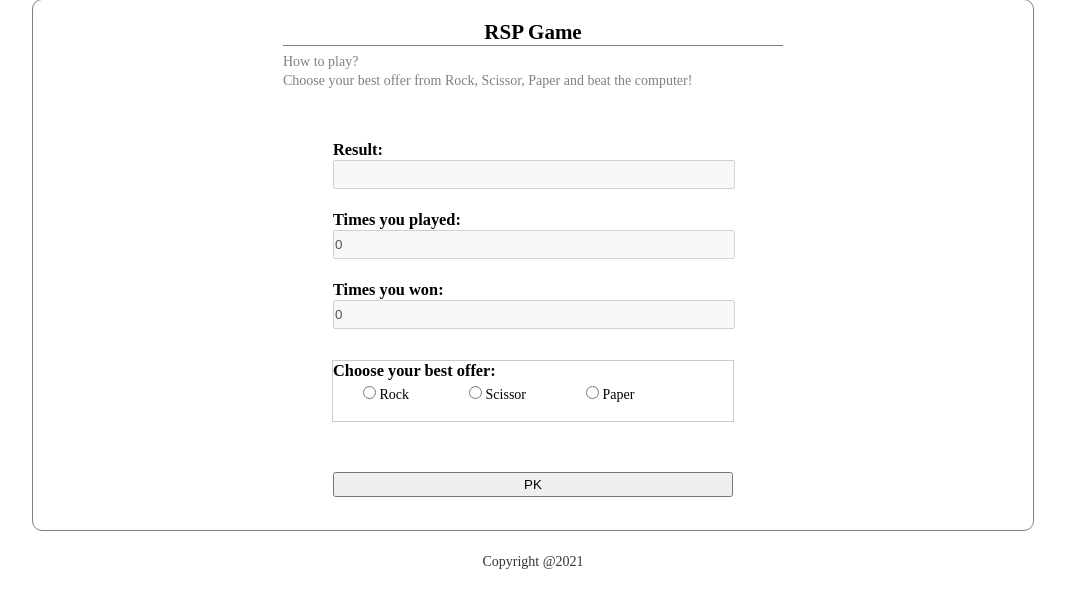
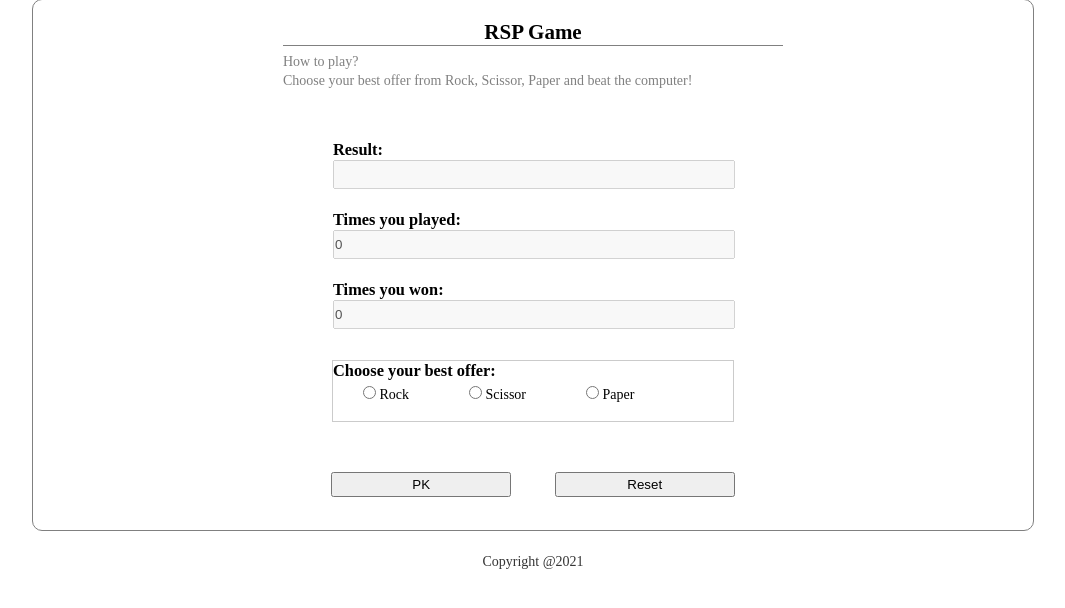
Before and after one commit to Ricky-Hu5918/comIT-finalproject, a Django app: page /rsppage/ in a window 1280 px wide. Shown: the part 81-689 px from the top of the page, without its empty margins (107-1172 px from the left). Run offline with Django 3.2, Linux system fonts and the light colour scheme.

Commit message:
added reset button into rsp game

```diff
--- a/main_project/calc_app/static/calc_app/base.css
+++ b/main_project/calc_app/static/calc_app/base.css
@@ -510,7 +510,7 @@ label img {
 .rspgame-pk-button {
     margin: 20px;
     /* margin-left: 0px; */
-    width: 400px;
+    width: 180px;
     height: 25px;
 }
 /* ----------rsp game css end---------- */
--- a/main_project/signin_app/templates/rsp.html
+++ b/main_project/signin_app/templates/rsp.html
@@ -95,6 +95,7 @@
                 <div>
                     <!-- attention: if set type=submit, then the return of ajax will refresh the whole page! -->
                     <button class="rspgame-pk-button" type="button" id="pk" onclick="fun_pk()">PK</button>
+                    <button class="reset-button" type="button" onclick="fun_reset()">Reset</button>
                 </div>
             </form>
         </div>
@@ -144,6 +145,24 @@
             won_times.value = won;
         }
 
+        function fun_reset() {
+            var robj = document.getElementsByName("user-offer");
+
+            for (var i=0; i<robj.length; i++)
+            {
+                if (robj[i].checked){
+                    robj[i].checked = false;
+                    break;
+                }
+            }
+
+            res.value = '';
+            pk_times.value = '0';
+            pk = 0;
+            won_times.value = '0';
+            won = 0;
+        }
+
     </script>
 
 
```
